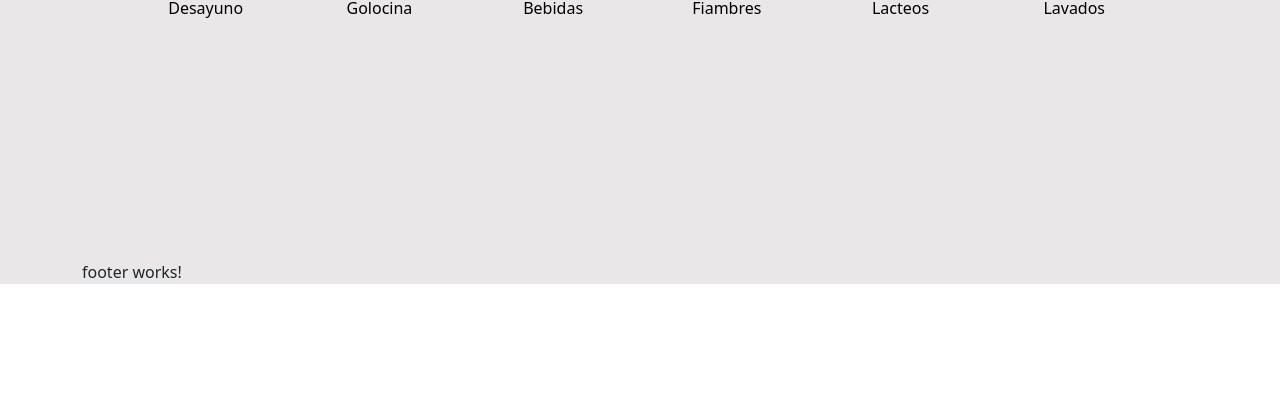
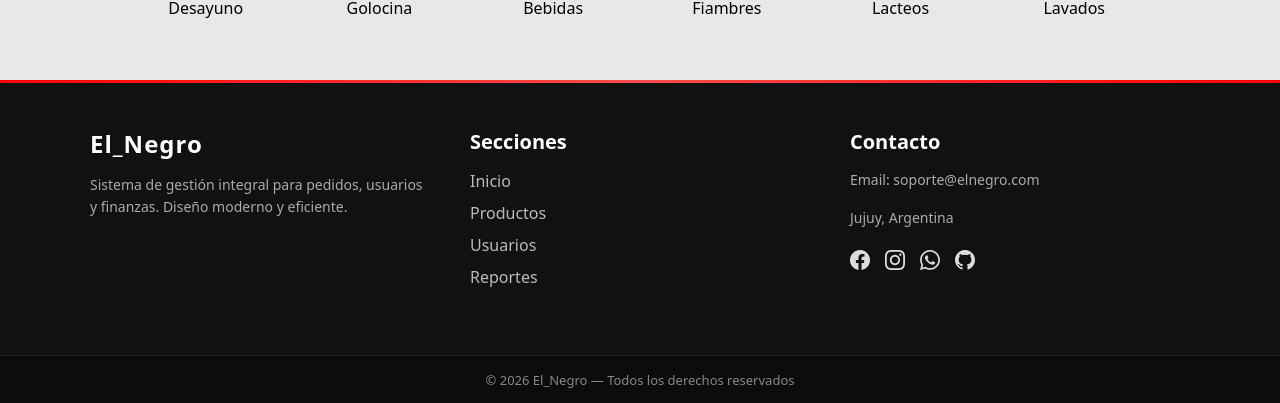
Before and after one commit to dev-Nahuel/Biz, an Angular app: page /Home in a window 1280 px wide. Shown: the part 1041-1444 px from the top of the page. Before the commit the page ends 1341 px from the top, so only its background shows below. Built offline with nearby package versions, Linux system fonts and the light colour scheme.

Commit message:
style(footer): creacion del footer con estilos

```diff
--- a/src/app/component/layout/footer/footer.css
+++ b/src/app/component/layout/footer/footer.css
@@ -0,0 +1,98 @@
+/* =========================
+   FOOTER GENERAL
+========================= */
+
+.main-footer {
+  background: #111;
+  color: #ddd;
+  margin-top: 60px;
+  position: relative;
+}
+
+/* linea roja superior */
+.main-footer::before {
+  content: "";
+  position: absolute;
+  top: 0;
+  left: 0;
+  width: 100%;
+  height: 3px;
+  background: linear-gradient(90deg, #ff0000, #ff4d4d, #ff0000);
+}
+
+/* contenedor */
+.footer-container {
+  display: grid;
+  grid-template-columns: repeat(auto-fit, minmax(220px, 1fr));
+  gap: 40px;
+  padding: 50px 20px;
+}
+
+/* secciones */
+.footer-section h4,
+.footer-section h5 {
+  color: #fff;
+  margin-bottom: 15px;
+  font-weight: 600;
+}
+
+.footer-logo {
+  color: #ff4d4d;
+  letter-spacing: 1px;
+}
+
+/* textos */
+.footer-section p {
+  font-size: 14px;
+  color: #aaa;
+  line-height: 1.6;
+}
+
+/* links */
+.footer-section ul {
+  list-style: none;
+  padding: 0;
+}
+
+.footer-section ul li {
+  margin-bottom: 8px;
+}
+
+.footer-section ul li a {
+  text-decoration: none;
+  color: #bbb;
+  transition: all .25s ease;
+}
+
+.footer-section ul li a:hover {
+  color: #ff4d4d;
+  padding-left: 6px;
+}
+
+/* redes sociales */
+.social-icons {
+  margin-top: 10px;
+  display: flex;
+  gap: 15px;
+}
+
+.social-icons i {
+  font-size: 20px;
+  cursor: pointer;
+  transition: all .3s ease;
+}
+
+.social-icons i:hover {
+  color: #ff4d4d;
+  transform: translateY(-3px) scale(1.1);
+}
+
+/* parte inferior */
+.footer-bottom {
+  text-align: center;
+  padding: 15px;
+  border-top: 1px solid rgba(255,255,255,0.08);
+  font-size: 13px;
+  color: #888;
+  background: #0c0c0c;
+}
--- a/src/app/component/layout/footer/footer.html
+++ b/src/app/component/layout/footer/footer.html
@@ -1,4 +1,44 @@
-<br /><br /><br /><br /><br /><br /><br /><br /><br /><br />
-<div class="container">
-  <p>footer works!</p>
-</div>
+<footer class="main-footer">
+  <div class="container footer-container">
+
+    <!-- LOGO / INFO -->
+    <div class="footer-section">
+      <h4 class="footer-logo">El_Negro</h4>
+      <p>
+        Sistema de gestión integral para pedidos, usuarios y finanzas.
+        Diseño moderno y eficiente.
+      </p>
+    </div>
+
+    <!-- NAVEGACION -->
+    <div class="footer-section">
+      <h5>Secciones</h5>
+      <ul>
+        <li><a routerLink="Home">Inicio</a></li>
+        <li><a routerLink="tabla-producto">Productos</a></li>
+        <li><a routerLink="usuario-table">Usuarios</a></li>
+        <li><a href="#">Reportes</a></li>
+      </ul>
+    </div>
+
+    <!-- CONTACTO -->
+    <div class="footer-section">
+      <h5>Contacto</h5>
+      <p>Email: soporte@elnegro.com</p>
+      <p>Jujuy, Argentina</p>
+
+      <div class="social-icons">
+        <i class="bi bi-facebook"></i>
+        <i class="bi bi-instagram"></i>
+        <i class="bi bi-whatsapp"></i>
+        <i class="bi bi-github"></i>
+      </div>
+    </div>
+
+  </div>
+
+  <!-- LINEA INFERIOR -->
+  <div class="footer-bottom">
+    © 2026 El_Negro — Todos los derechos reservados
+  </div>
+</footer>
```
